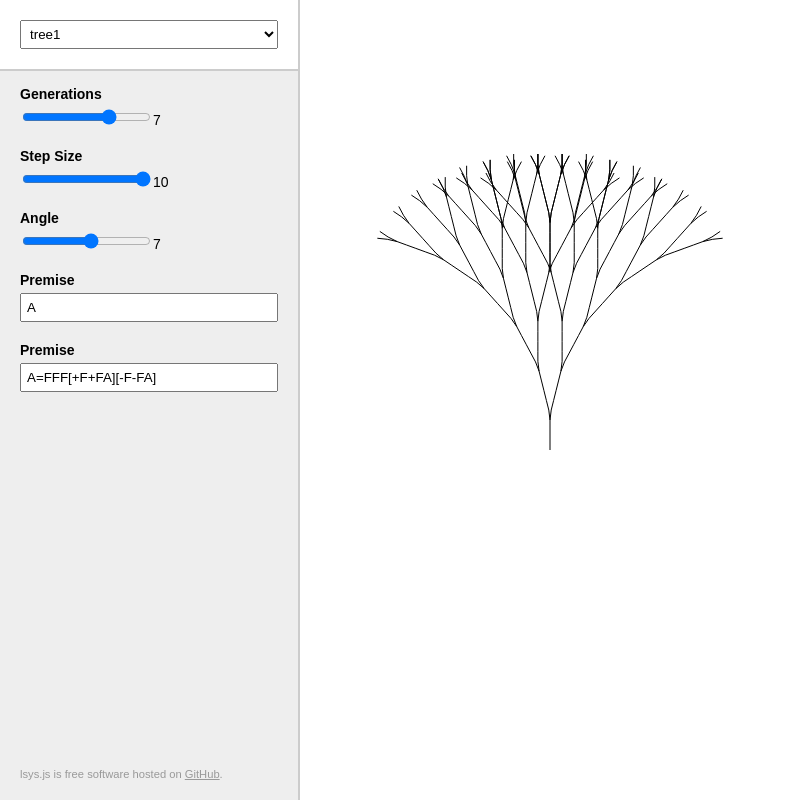
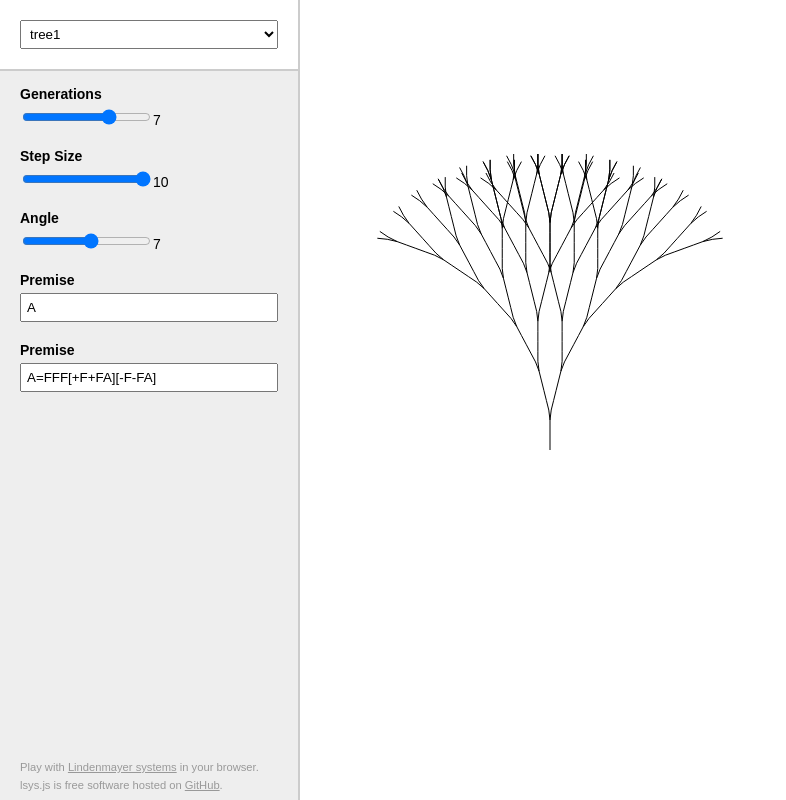
Before and after one commit to fdb/lsys.js, a plain HTML site: page index.html in a window 1280 px wide. Shown: the whole page, without its empty margins (0-786 px from the left). Drawn offline with Linux system fonts and the light colour scheme.

Commit message:
Add link explaining L-Systems.

```diff
--- a/css/style.css
+++ b/css/style.css
@@ -59,9 +59,10 @@ body {
 }
 
 .editor .footer {
-    padding: 20px;
+    padding: 5px 20px;
     font-size: 80%;
     color: #999;
+    line-height: 160%;
 }
 
 .editor .spacer {
--- a/js/app.js
+++ b/js/app.js
@@ -72,8 +72,12 @@ class Editor extends Component {
             ruleInputs,
             h('div', {class: 'spacer'}),
             h('div', {class: 'footer'},
+                'Play with ',
+                h('a', {href: 'https://en.wikipedia.org/wiki/L-system', target: '_blank'}, 'Lindenmayer systems'),
+                ' in your browser.',
+                h('br'),
                 'lsys.js is free software hosted on ',
-                h('a', {href: 'https://github.com/fdb/lsys.js'}, 'GitHub'),
+                h('a', {href: 'https://github.com/fdb/lsys.js', target: '_blank'}, 'GitHub'),
                 '.'
             )
         );
```
